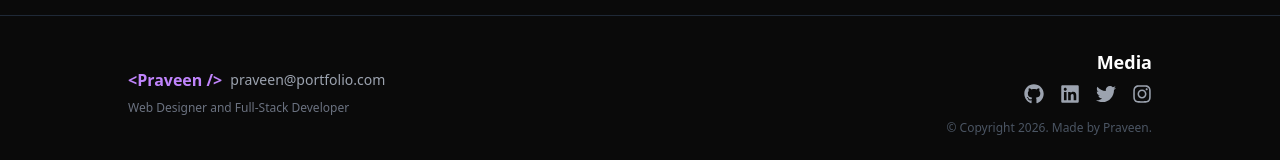
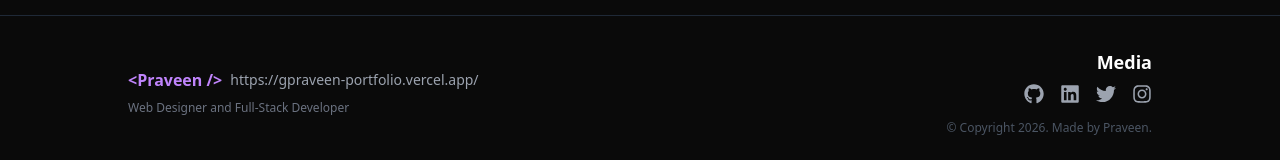
Before and after one commit to Whitedevilcoder/Portfolio, a React (Vite) app in the folder client/: page / in a window 1280 px wide. Shown: the part 3299-3459 px from the top of the page. Built offline with nearby package versions, Linux system fonts and the light colour scheme; no server answers.

Commit message:
footer update

```diff
--- a/client/src/components/Footer.jsx
+++ b/client/src/components/Footer.jsx
@@ -10,7 +10,7 @@ const Footer = () => {
         <div className="text-center md:text-left">
           <div className="flex items-center gap-2 justify-center md:justify-start mb-2">
             <span className="text-cyber-purple font-bold">&lt;Praveen /&gt;</span>
-            <span className="text-gray-400 text-sm">praveen@portfolio.com</span>
+            <span className="text-gray-400 text-sm">https://gpraveen-portfolio.vercel.app/</span>
           </div>
           <p className="text-gray-500 text-xs">Web Designer and Full-Stack Developer</p>
         </div>
```
